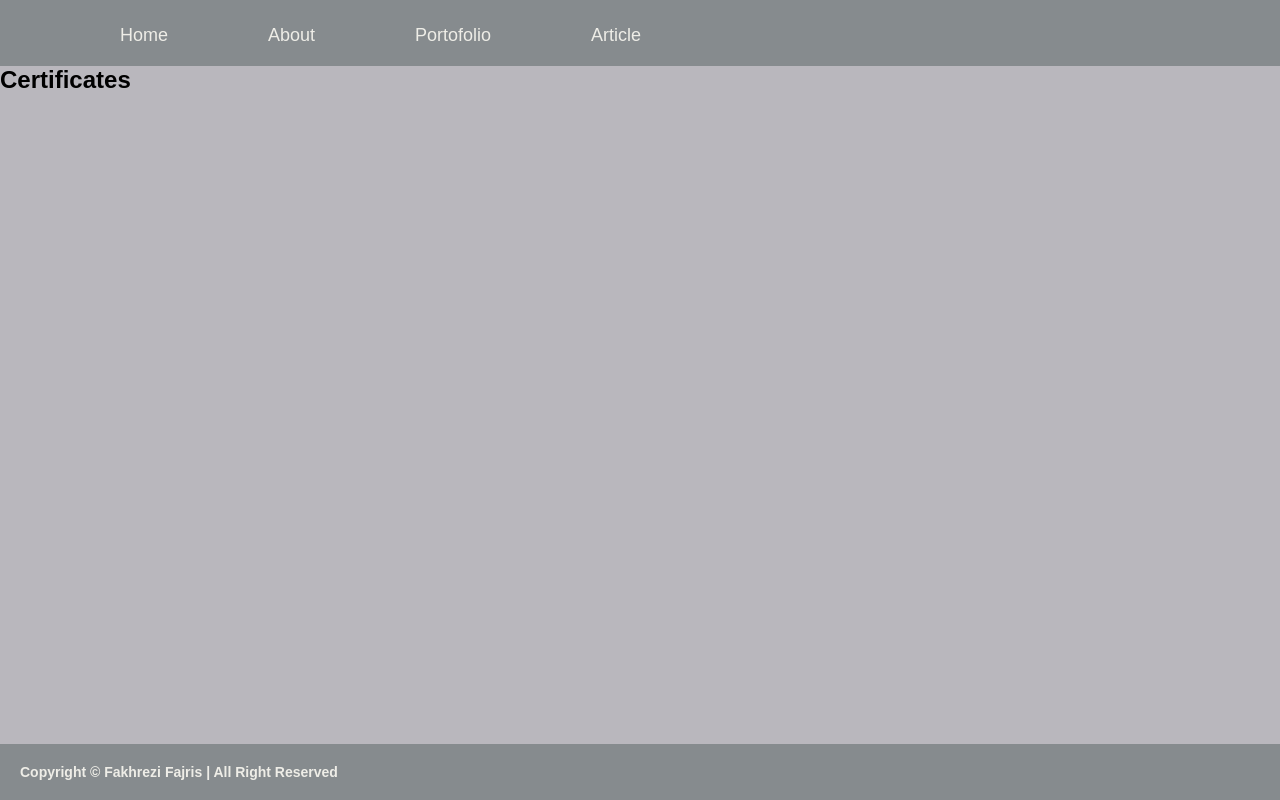
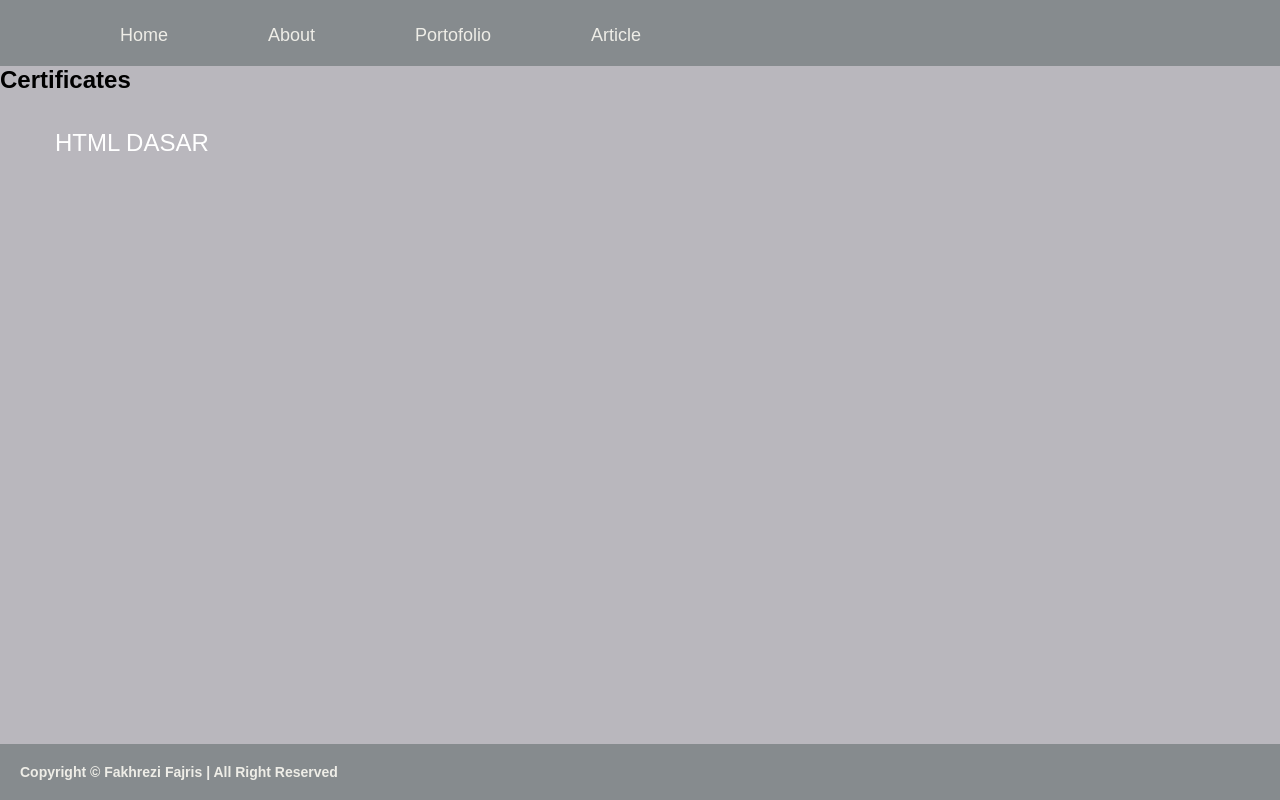
Before and after one commit to Fakhrezi0711/Technical-Project-Assignment-1, a plain HTML site: page portofolio.html in a window 1280 px wide. Shown: the top 800 px of the page. Drawn offline with Linux system fonts and the light colour scheme.

Commit message:
bug gambar tulisan tidak muncul

```diff
--- a/portofolio.html
+++ b/portofolio.html
@@ -29,7 +29,7 @@
     <h2>Certificates</h2>
     <div class="portofolio-1">
         <ul>
-            <li class="portofolio-2"><a href="https://badgr.com/public/assertions/K56Mto9YRrOPE8_vA9zGTw?identity__email=2011500820@student.budiluhur.ac.id"
+            <li class="portofolio-2"><a href="https://badgr.com/public/assertions/K56Mto9YRrOPE8_vA9zGTw?identity__email=2011500820@student.budiluhur.ac.id"> HTML DASAR </a>
     </div>
         <footer>
             <div class="footer-container">
```
Also changed, not shown: ArtikelAI.png (renamed from Artikel AI.png).
